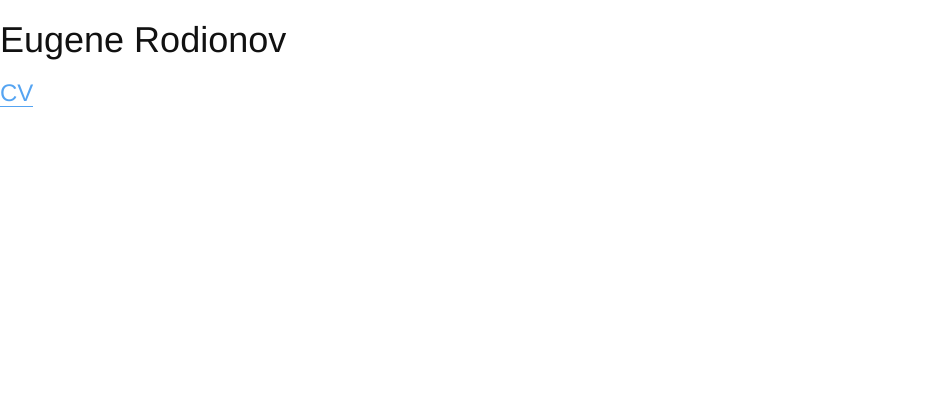
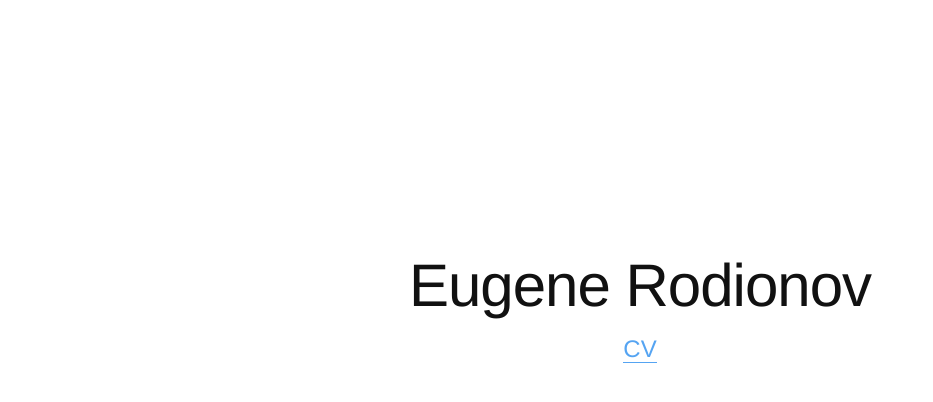
Before and after one commit to d3head/Simplicvity, a website: page app/index.html in a window 1280 px wide. Shown: the whole page, without its empty margins (0-933 px from the left). Drawn offline with nearby package versions, Linux system fonts and the light colour scheme; files that its build step writes are made by us from their sources.

Commit message:
Oops, I removed .hero-unit. Taken back

```diff
--- a/app/styles/main.less
+++ b/app/styles/main.less
@@ -10,6 +10,22 @@
 body {
   color: @black;
   line-height: 1.8;
+}
+
+.hero-unit {
+  margin: 20% auto 0 auto;
+  width: 800px;
+  font-size: 18px;
+  font-weight: 200;
+  line-height: 30px;
+  border-radius: 6px;
+  text-align: center;
+
+  h1 {
+    font-size: 60px;
+    line-height: 1;
+    letter-spacing: -1px;
+  }
 }
 
 a {
```
